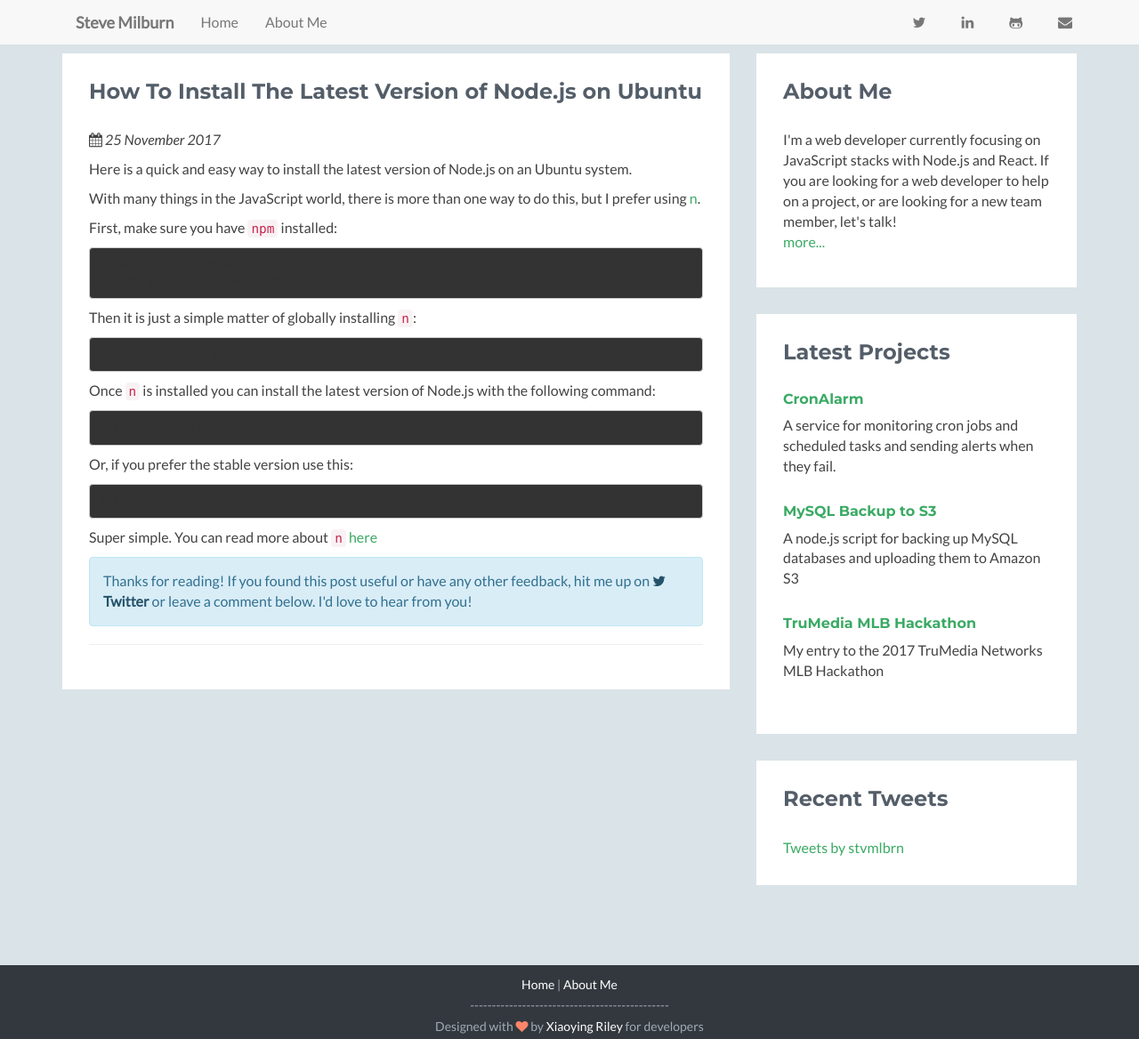
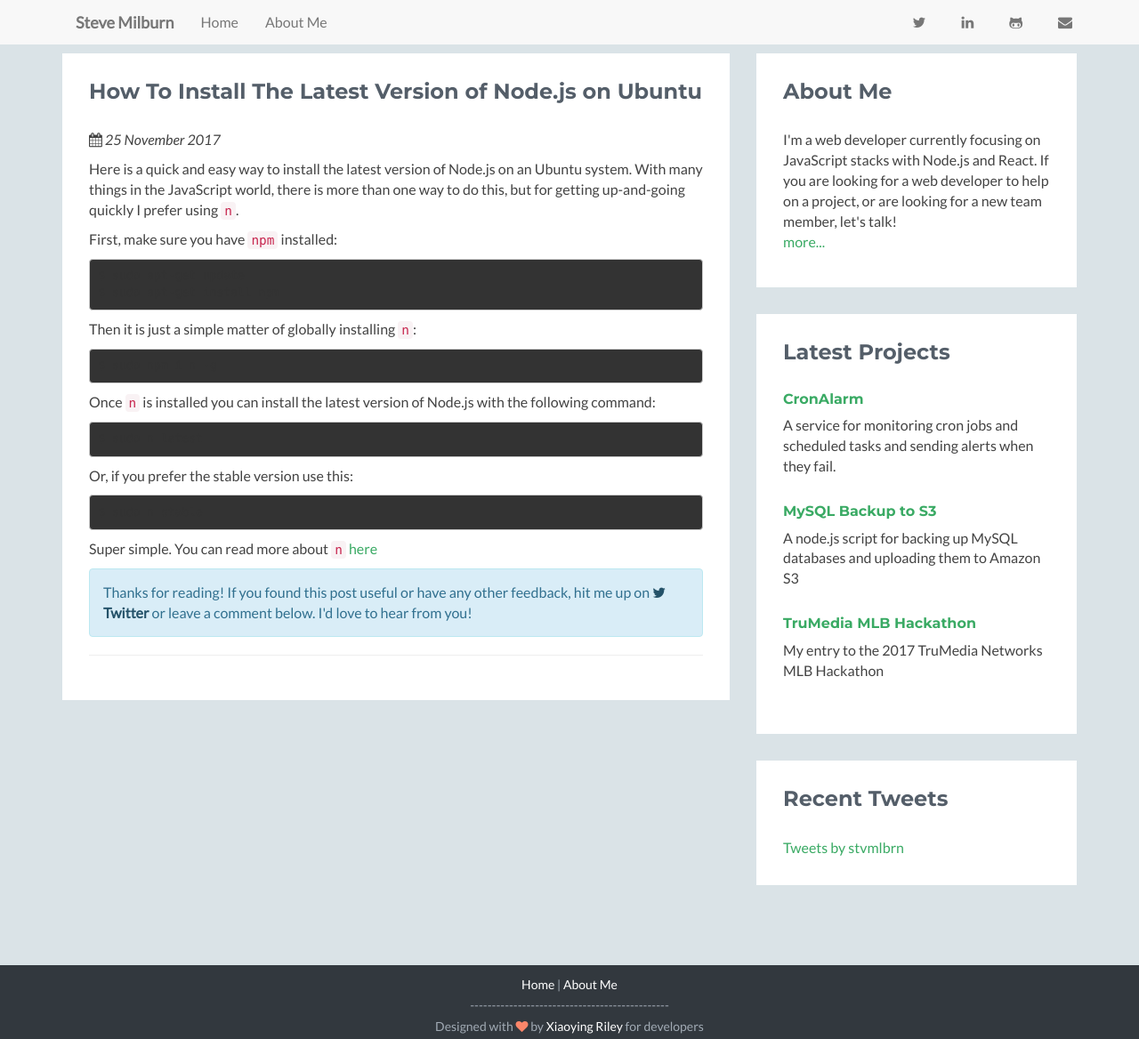
Before and after one commit to stvmlbrn/stvmlbrn.github.io, a Jekyll site: the page built from _posts/2017-11-25-install-latest-node-version-on-ubuntu.md, in a window 1280 px wide and 1168 px high. Shown: the whole window at 89% size. Built offline with Jekyll 4.4.1, drawn with Linux system fonts in a browser that asks for light colours; nearby versions of some CDN libraries; comment, search, counter and statistics services are not loaded.

Commit message:
content updates

```diff
--- a/_posts/2017-11-25-install-latest-node-version-on-ubuntu.md
+++ b/_posts/2017-11-25-install-latest-node-version-on-ubuntu.md
@@ -4,9 +4,7 @@
 comments: true
 ---
 
-Here is a quick and easy way to install the latest version of Node.js on an Ubuntu system.
-
-With many things in the JavaScript world, there is more than one way to do this, but I prefer using [n](https://www.npm).
+Here is a quick and easy way to install the latest version of Node.js on an Ubuntu system. With many things in the JavaScript world, there is more than one way to do this, but for getting up-and-going quickly I prefer using `n`.
 
 First, make sure you have `npm` installed:
 
```
